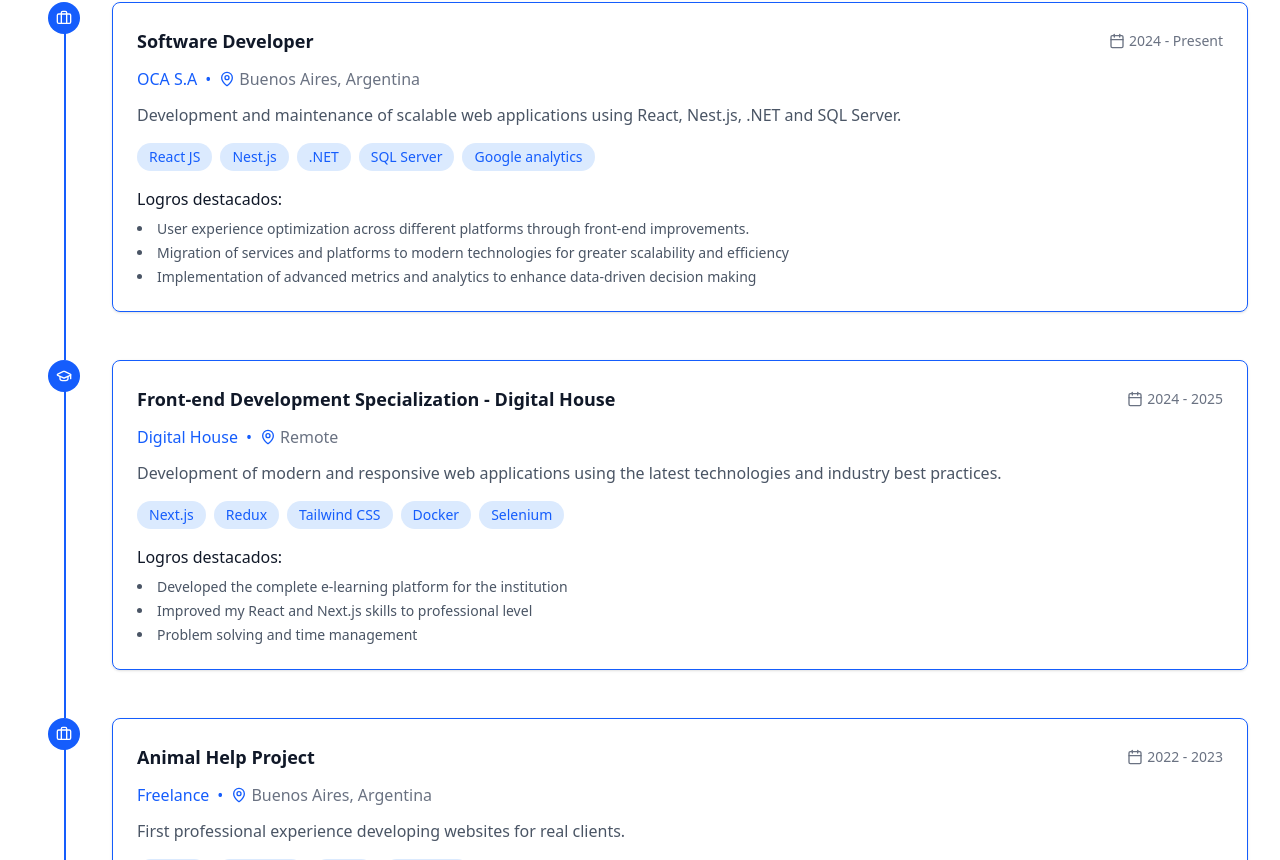
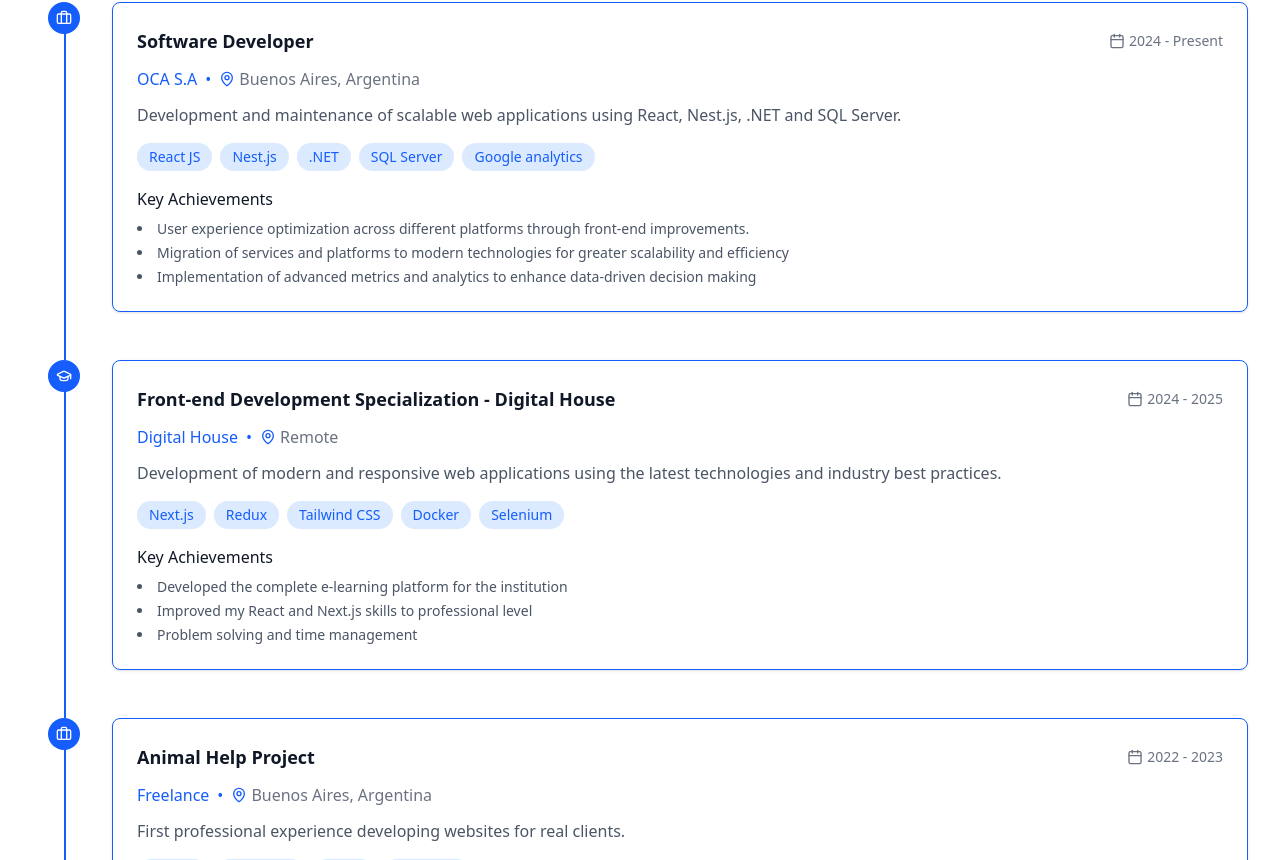
Before and after one commit to rodrigoMRAM/portfolio2.0, a React (Vite) app: page / in a window 1280 px wide. Shown: the part 1900-2760 px from the top of the page. Built offline with nearby package versions, Linux system fonts and the light colour scheme.

Commit message:
experiences adapted

```diff
--- a/src/components/WorkExperienceTimeline.jsx
+++ b/src/components/WorkExperienceTimeline.jsx
@@ -4,7 +4,7 @@
 import { useTranslation } from 'react-i18next';
 import { useInView } from './useInView';
 
-const Timeline = ({ items,darkMode }) => {
+const Timeline = ({ items,darkMode,t }) => {
     const [ref, visible] = useInView({ threshold: 0.1 });
 
   return (
@@ -12,22 +12,22 @@
     <div className="max-w-7xl mx-auto px-4 sm:px-6 lg:px-8" >
       <div className="relative ">
         {/* Línea vertical principal */}
-        <div className="absolute left-8 max-sm:left-4 top-0 bottom-0 w-0.5 bg-blue-600"></div>
+        <div className="absolute left-8 max-sm:left-3 top-0 bottom-0 w-0.5 bg-blue-600"></div>
 
         {items.map((item, index) => (
           <div key={index} className="relative mb-12 last:mb-0">
             {/* Punto en la línea */}
-            <div className="absolute left-6 max-sm:left-3 w-4 h-4 bg-blue-600 border-4 border-white rounded-full shadow-md z-10"></div>
+            <div className="absolute left-6 max-sm:left-0 w-4 h-4 bg-blue-600 border-4 border-white rounded-full shadow-md z-10"></div>
 
             {/* Icono */}
-            <div className="absolute left-4 max-sm:left-1 w-8 h-8 bg-blue-600 rounded-full flex items-center justify-center z-20">
+            <div className="absolute left-4 max-sm:left-[-2px] w-8 h-8 bg-blue-600 rounded-full flex items-center justify-center z-20">
               {item.type === 'work' && <Briefcase className="w-4 h-4 text-white" />}
               {item.type === 'education' && <GraduationCap className="w-4 h-4 text-white" />}
               {item.type === 'award' && <Award className="w-4 h-4 text-white" />}
             </div>
 
             {/* Contenido */}
-            <div className={`ml-20 max-sm:ml-14  ${darkMode ? 'bg-background' : ''} rounded-lg border border-blue-600 shadow-sm p-6 hover:shadow-md transition-shadow`}>
+            <div className={`ml-20 max-sm:ml-10  ${darkMode ? 'bg-background' : ''} rounded-lg border border-blue-600 shadow-sm p-6 hover:shadow-md transition-shadow`}>
               <div className="flex flex-col sm:flex-row sm:items-center sm:justify-between mb-3">
                 <h3 className={`text-lg font-semibold text-gray-900 ${darkMode ? 'bg-background' : ''}`}>
                   {item.title}
@@ -41,12 +41,12 @@
               <div className="flex items-center text-blue-600 font-medium mb-3">
                 {item.company && (
                   <>
-                    <span>{item.company}</span>
+                    <span className='w-max'>{item.company}</span>
                     {item.location && (
                       <>
                         <span className="mx-2">•</span>
                         <MapPin className="w-4 h-4 mr-1" />
-                        <span className="text-gray-500">{item.location}</span>
+                        <span className="text-gray-500 w-max">{item.location}</span>
                       </>
                     )}
                   </>
@@ -72,7 +72,7 @@
 
               {item.achievements && (
                 <div className="mt-4">
-                  <h4 className={`font-medium text-gray-900 mb-2 ${darkMode ? 'text-white' : ''}`} >Logros destacados:</h4>
+                  <h4 className={`font-medium text-gray-900 mb-2 ${darkMode ? 'text-white' : ''}`} >{t('achievement')}</h4>
                   <ul className={`list-disc list-inside text-gray-600 text-sm space-y-1 ${darkMode ? 'text-white' : ''}`}>
                     {item.achievements.map((achievement, achIndex) => (
                       <li key={achIndex}>{achievement}</li>
@@ -161,7 +161,7 @@
         </p>
       </div>
 
-      <Timeline items={experienceData} darkMode={darkMode}/>
+      <Timeline items={experienceData} darkMode={darkMode} t={t}/>
     </div>
   );
 };
--- a/src/i18n.js
+++ b/src/i18n.js
@@ -10,6 +10,7 @@
         translation: {
           greeting: 'Hello',
           experience: 'Experiences',
+          achievement : 'Key Achievements',
           experience_subtittle: 'My journey in software development.',
           language: 'Language',
           navbar_home: 'Home',
@@ -102,6 +103,7 @@
           greeting: 'Hola',
           experience: 'Experiencias',
           experience_subtittle: 'Mi trayectoria en el desarrollo de software.',
+          achievement : 'Logros destacados',
           language: 'Idioma',
           navbar_home: 'Inicio',
           navbar_about: 'Sobre mí',
```
